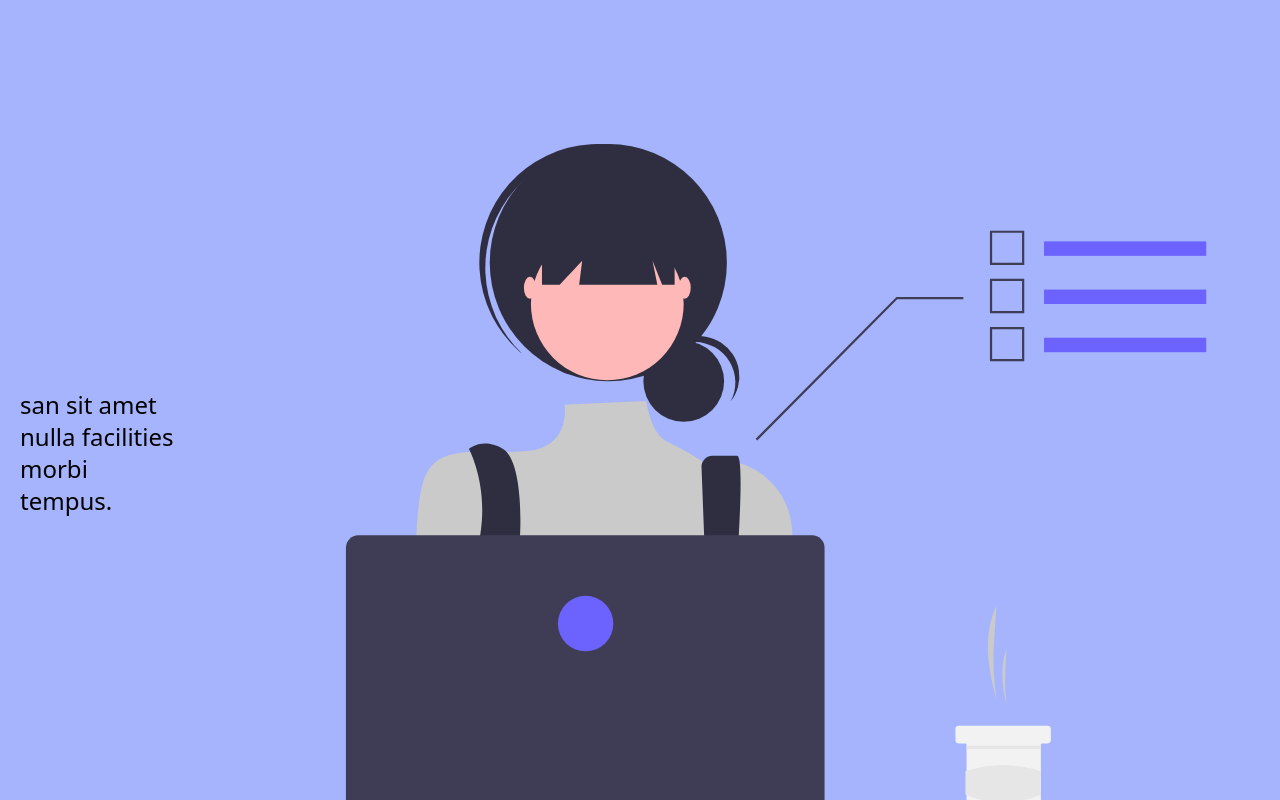
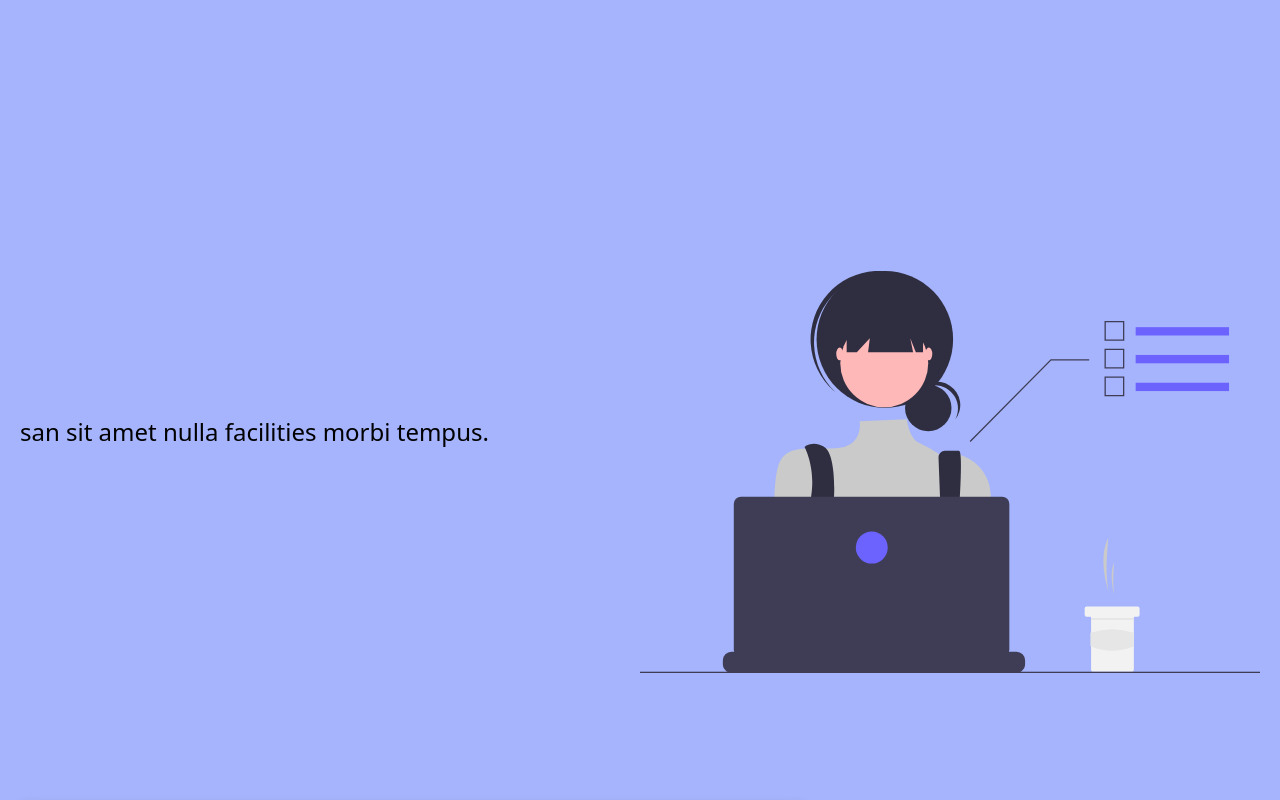
Before and after one commit to staszewski/next-blog, a Next.js app: page / in a window 1280 px wide. Shown: the top 800 px of the page. Built offline with nearby package versions, Linux system fonts and the light colour scheme.

Commit message:
Correctly position slider

```diff
--- a/components/hero/hero.tsx
+++ b/components/hero/hero.tsx
@@ -27,10 +27,7 @@ const Hero: FunctionComponent<Properties> = ({ featuredPosts }) => {
   return (
     <section className={`min-h-screen ${generatedClass}`}>
       <Container>
-        <div className="min-h-screen flex phone:flex-col phone:items-center phone:pt-16 tablet:flex-row">
-          <div className="flex items-center tablet:w-1/2 h-64">
-            <h1 className="text-2xl">{featuredPosts[activeIndex].excerpt}</h1>
-          </div>
+        <div className="min-h-screen flex phone:flex-col phone:pt-16 tablet:flex-row-reverse tablet:items-center">
           <Carousel
             autoPlay
             infiniteLoop
@@ -52,6 +49,10 @@ const Hero: FunctionComponent<Properties> = ({ featuredPosts }) => {
               )
             })}
           </Carousel>
+          <div className="flex items-center flex-initial min-w-1/2">
+            <h1 className="text-2xl">{featuredPosts[activeIndex].excerpt}</h1>
+          </div>
+
         </div>
       </Container>
     </section>
--- a/lib/api.ts
+++ b/lib/api.ts
@@ -20,7 +20,6 @@ export function getPostBySlug(slug: string, fields: string[] = []) {
 
   const items: Items = {}
 
-  // Ensure only the minimal needed data is exposed
   fields.forEach((field) => {
     if (field === 'slug') {
       items[field] = realSlug
--- a/tailwind.config.js
+++ b/tailwind.config.js
@@ -12,6 +12,13 @@ module.exports = {
       desktop: "1280px",
       // => @media (min-width: 1280px) { ... }
     },
+    minWidth: {
+      '0': '0',
+      '1/4': '25%',
+      '1/2': '50%',
+      '3/4': '75%',
+      'full': '100%',
+     },
     extend: {
       keyframes: {
         wiggle: {
```
Also changed, not shown: 1 other file (tests, documents, lock files or other folders).
